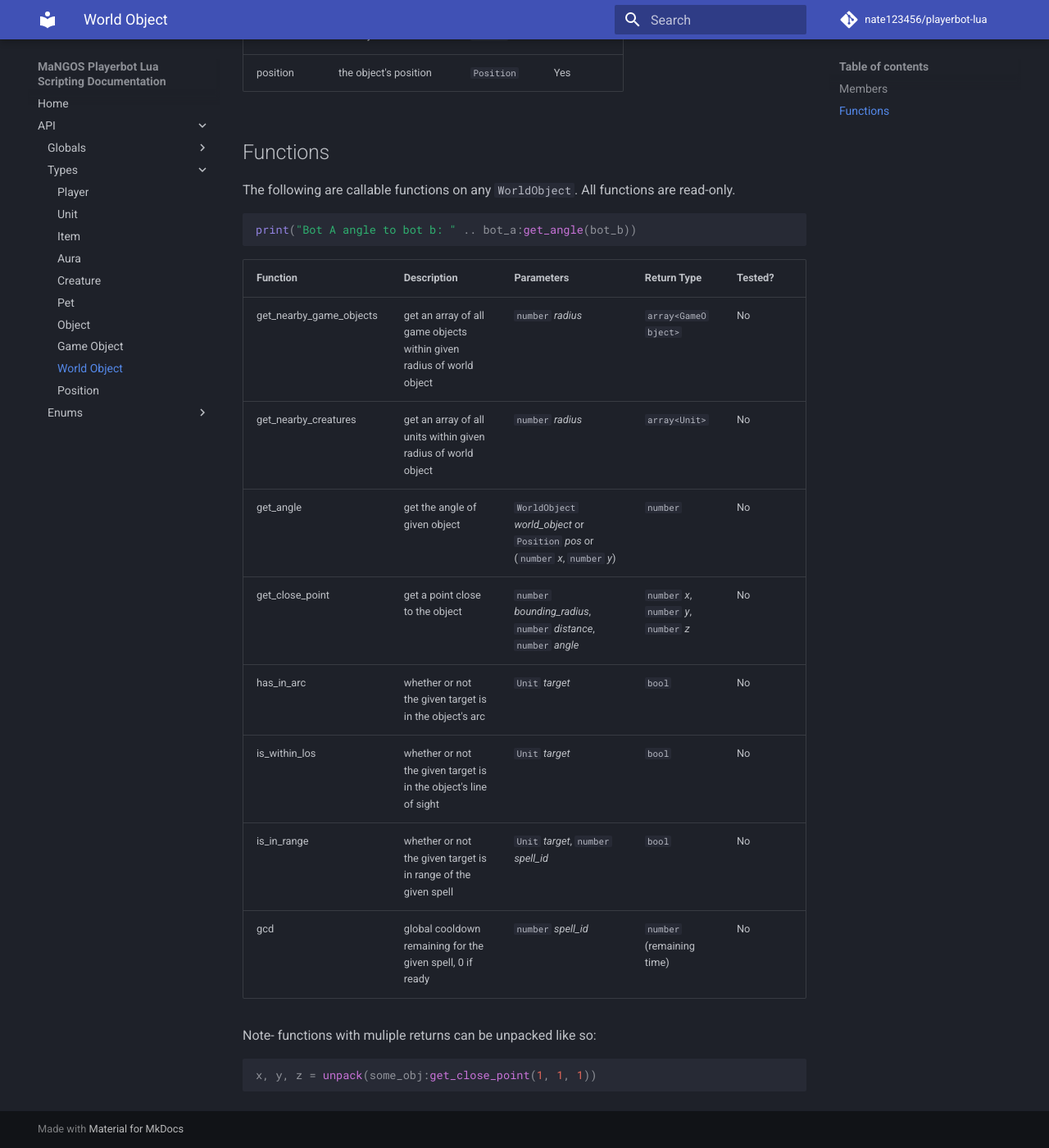
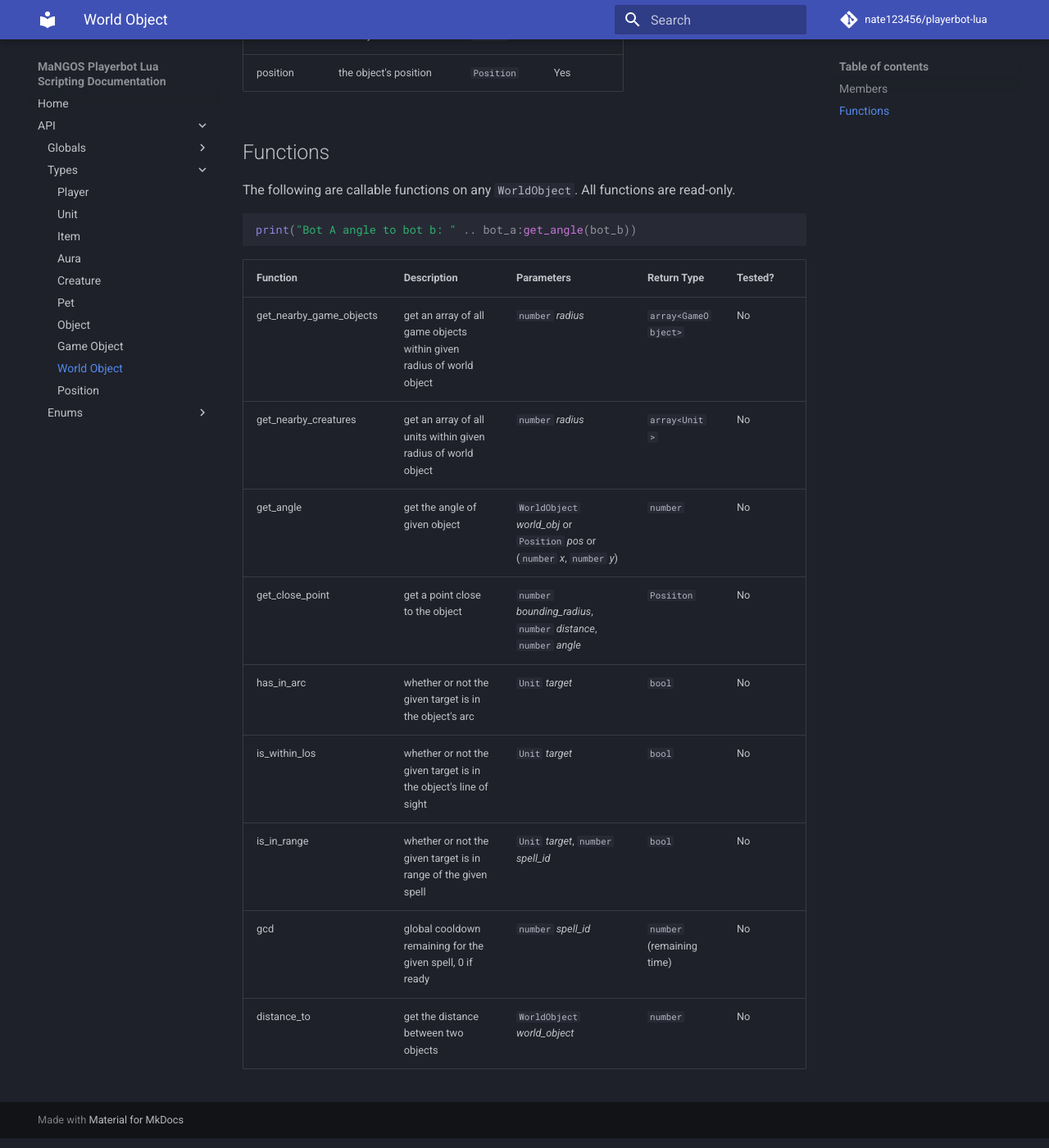
Before and after one commit to nate123456/playerbot-lua, an MkDocs documentation site: the page built from docs/api/types/world_object.md, in a window 1280 px wide and 1400 px high, scrolled down 581 px. Shown: the whole window at 82% size. Built offline with MkDocs 1.6.1 and Material for MkDocs 9.7.7, drawn with Linux system fonts in a browser that asks for light colours; comment, search, counter and statistics services are not loaded.

Commit message:
docs: latest

````diff
--- a/docs/api/types/world_object.md
+++ b/docs/api/types/world_object.md
@@ -26,19 +26,14 @@ The following are callable functions on any `WorldObject`. All functions are rea
 print("Bot A angle to bot b: " .. bot_a:get_angle(bot_b))
 ```
 
-| Function                | Description                                                          | Parameters                                                                       | Return Type                              | Tested? |
-| ----------------------- | -------------------------------------------------------------------- | -------------------------------------------------------------------------------- | ---------------------------------------- | ------- |
-| get_nearby_game_objects | get an array of all game objects within given radius of world object | `number` _radius_                                                                | `array<GameObject>`                      | No      |
-| get_nearby_creatures    | get an array of all units within given radius of world object        | `number` _radius_                                                                | `array<Unit>`                            | No      |
-| get_angle               | get the angle of given object                                        | `WorldObject` _world_object_ or `Position` _pos_ or (`number` _x_, `number` _y_) | `number`                                 | No      |
-| get_close_point         | get a point close to the object                                      | `number` _bounding_radius_, `number` _distance_, `number` _angle_                | `number` _x_, `number` _y_, `number` _z_ | No      |
-| has_in_arc              | whether or not the given target is in the object's arc               | `Unit` _target_                                                                  | `bool`                                   | No      |
-| is_within_los           | whether or not the given target is in the object's line of sight     | `Unit` _target_                                                                  | `bool`                                   | No      |
-| is_in_range             | whether or not the given target is in range of the given spell       | `Unit` _target_, `number` _spell_id_                                             | `bool`                                   | No      |
-| gcd                     | global cooldown remaining for the given spell, 0 if ready            | `number` _spell_id_                                                              | `number` (remaining time)                | No      |
-
-Note- functions with muliple returns can be unpacked like so:
-
-```lua
-x, y, z = unpack(some_obj:get_close_point(1, 1, 1))
-```
+| Function                | Description                                                          | Parameters                                                                    | Return Type               | Tested? |
+| ----------------------- | -------------------------------------------------------------------- | ----------------------------------------------------------------------------- | ------------------------- | ------- |
+| get_nearby_game_objects | get an array of all game objects within given radius of world object | `number` _radius_                                                             | `array<GameObject>`       | No      |
+| get_nearby_creatures    | get an array of all units within given radius of world object        | `number` _radius_                                                             | `array<Unit>`             | No      |
+| get_angle               | get the angle of given object                                        | `WorldObject` _world_obj_ or `Position` _pos_ or (`number` _x_, `number` _y_) | `number`                  | No      |
+| get_close_point         | get a point close to the object                                      | `number` _bounding_radius_, `number` _distance_, `number` _angle_             | `Posiiton`                | No      |
+| has_in_arc              | whether or not the given target is in the object's arc               | `Unit` _target_                                                               | `bool`                    | No      |
+| is_within_los           | whether or not the given target is in the object's line of sight     | `Unit` _target_                                                               | `bool`                    | No      |
+| is_in_range             | whether or not the given target is in range of the given spell       | `Unit` _target_, `number` _spell_id_                                          | `bool`                    | No      |
+| gcd                     | global cooldown remaining for the given spell, 0 if ready            | `number` _spell_id_                                                           | `number` (remaining time) | No      |
+| distance_to             | get the distance between two objects                                 | `WorldObject` _world_object_                                                  | `number`                  | No      |
````
Also changed, not shown: docs/api/globals/index.md (+1 -1 lines), docs/api/types/player.md (+13 -13 lines).
